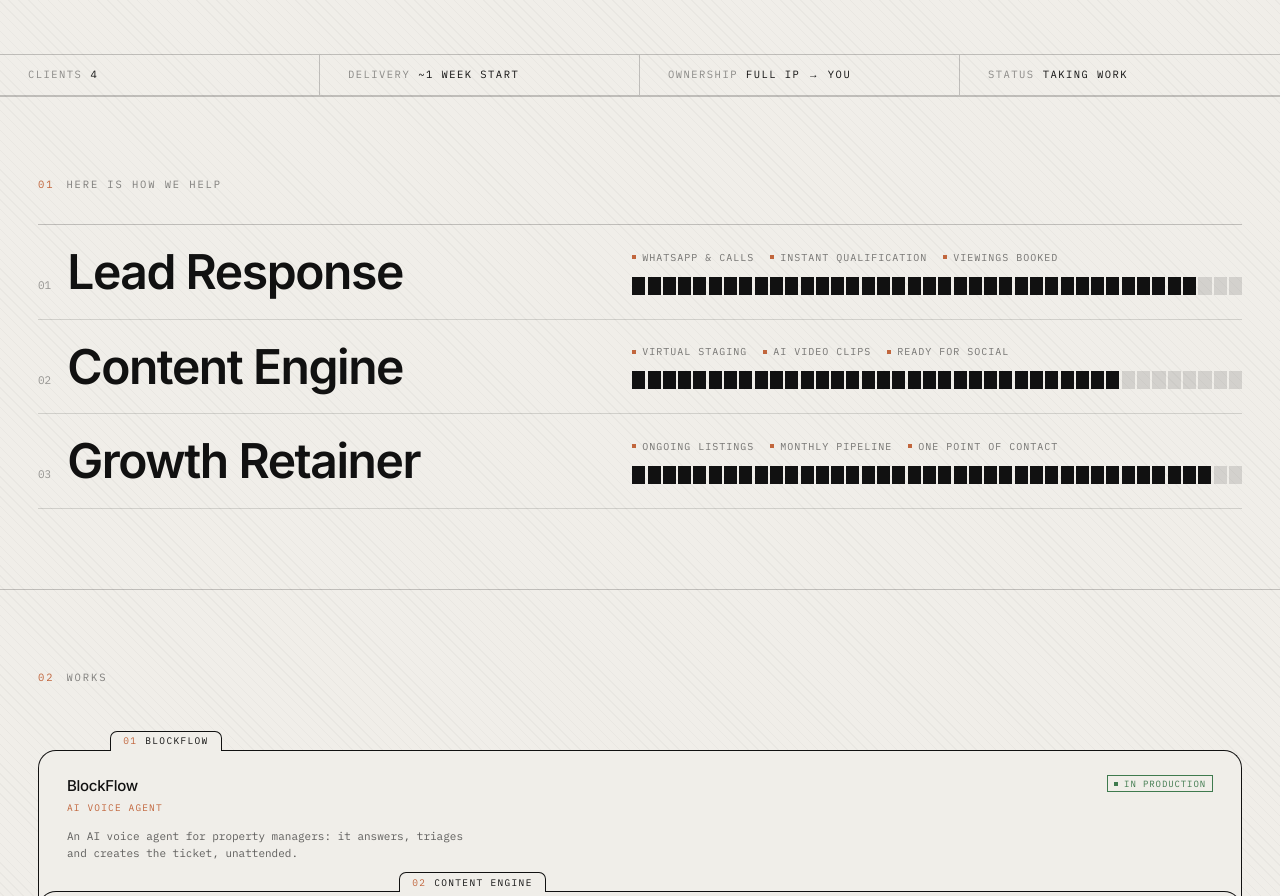
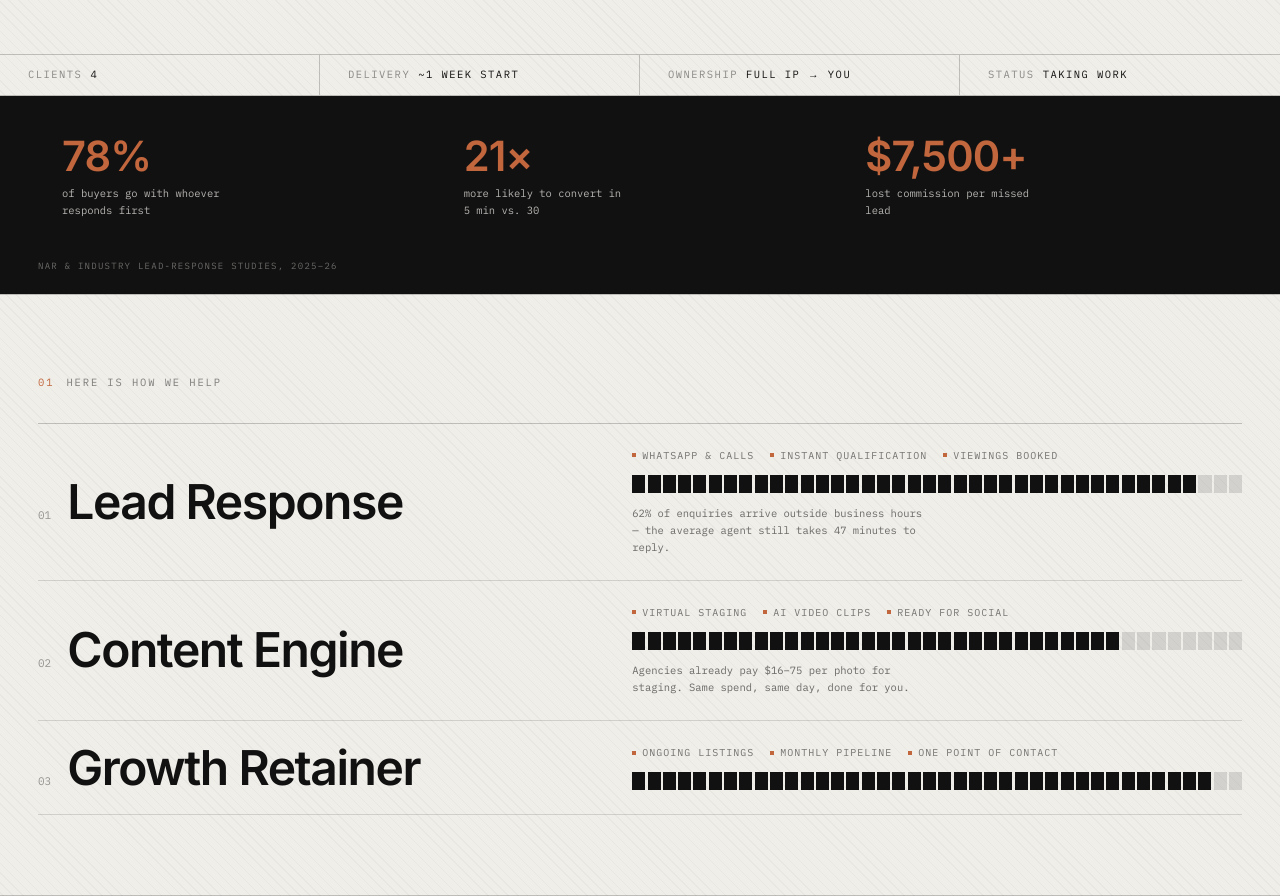
Before and after one commit to lopezsellesarnau-cmd/stackd, a Next.js app in the folder web/: page / in a window 1280 px wide. Shown: the part 458-1354 px from the top of the page. Built offline with nearby package versions, Linux system fonts and the light colour scheme.

Commit message:
Añade cifras reales (NAR + mercado de staging) al hero y a los servicios, para que el problema quede claro con datos, no solo con promesa

```diff
--- a/web/components/copy.ts
+++ b/web/components/copy.ts
@@ -12,11 +12,27 @@ export const COPY = {
       studio: '[ Studio ]',
       location: '[ Barcelona ]',
     },
+    stats: {
+      items: [
+        { v: '78%', l: 'of buyers go with whoever responds first' },
+        { v: '21×', l: 'more likely to convert in 5 min vs. 30' },
+        { v: '$7,500+', l: 'lost commission per missed lead' },
+      ],
+      source: 'NAR & industry lead-response studies, 2025–26',
+    },
     services: {
       eyebrow: 'Here is how we help',
       items: [
-        { t: 'Lead Response', tags: ['WhatsApp & calls', 'Instant qualification', 'Viewings booked'] },
-        { t: 'Content Engine', tags: ['Virtual staging', 'AI video clips', 'Ready for social'] },
+        {
+          t: 'Lead Response',
+          tags: ['WhatsApp & calls', 'Instant qualification', 'Viewings booked'],
+          stat: '62% of enquiries arrive outside business hours — the average agent still takes 47 minutes to reply.',
+        },
+        {
+          t: 'Content Engine',
+          tags: ['Virtual staging', 'AI video clips', 'Ready for social'],
+          stat: "Agencies already pay $16–75 per photo for staging. Same spend, same day, done for you.",
+        },
         { t: 'Growth Retainer', tags: ['Ongoing listings', 'Monthly pipeline', 'One point of contact'] },
       ],
     },
@@ -92,11 +108,27 @@ export const COPY = {
       studio: '[ Estudio ]',
       location: '[ Barcelona ]',
     },
+    stats: {
+      items: [
+        { v: '78%', l: 'de compradores va con quien responde primero' },
+        { v: '21×', l: 'más probable cerrar en 5 min vs. 30' },
+        { v: '7.500 €+', l: 'de comisión perdida por cada lead sin responder' },
+      ],
+      source: 'NAR y estudios de sector sobre tiempo de respuesta, 2025–26',
+    },
     services: {
       eyebrow: 'Así ayudamos',
       items: [
-        { t: 'Lead Response', tags: ['WhatsApp y llamadas', 'Cualificación instantánea', 'Visitas agendadas'] },
-        { t: 'Content Engine', tags: ['Staging virtual', 'Clips de vídeo IA', 'Listo para redes'] },
+        {
+          t: 'Lead Response',
+          tags: ['WhatsApp y llamadas', 'Cualificación instantánea', 'Visitas agendadas'],
+          stat: 'El 62% de las consultas llegan fuera de horario — la media de un agente sigue siendo 47 minutos para responder.',
+        },
+        {
+          t: 'Content Engine',
+          tags: ['Staging virtual', 'Clips de vídeo IA', 'Listo para redes'],
+          stat: 'Las agencias ya pagan 16–75€ por foto de staging. Mismo gasto, mismo día, sin que muevas un dedo.',
+        },
         { t: 'Growth Retainer', tags: ['Propiedades continuas', 'Pipeline mensual', 'Un único contacto'] },
       ],
     },
--- a/web/components/sections.tsx
+++ b/web/components/sections.tsx
@@ -197,7 +197,34 @@ export function Hero() {
           ['Status', en ? 'Taking work' : 'Con hueco'],
         ]}
       />
+
+      <StatStrip />
     </section>
+  )
+}
+
+/** Lo que le cuesta a una agencia NO hacer esto — cifras reales, no promesa. */
+function StatStrip() {
+  const { lang } = useLanguage()
+  const t = COPY[lang].stats
+  return (
+    <div className="border-b" style={{ borderColor: LINE, backgroundColor: INK }}>
+      <div className="mx-auto grid max-w-[1260px] grid-cols-1 gap-px px-5 py-8 sm:grid-cols-3 md:px-7">
+        {t.items.map((s) => (
+          <div key={s.l} className="px-2 py-2 sm:px-6">
+            <p className="font-display text-[clamp(1.8rem,3.4vw,2.6rem)] leading-none tracking-[-0.02em]" style={{ color: TERRA }}>
+              {s.v}
+            </p>
+            <p className="mt-2 max-w-[26ch] font-mono text-[10.5px] leading-relaxed text-[rgba(240,238,233,0.75)]">
+              {s.l}
+            </p>
+          </div>
+        ))}
+      </div>
+      <p className="mx-auto max-w-[1260px] px-5 pb-5 font-mono text-[9px] uppercase tracking-[0.14em] text-[rgba(240,238,233,0.4)] md:px-7">
+        {t.source}
+      </p>
+    </div>
   )
 }
 
@@ -243,6 +270,11 @@ export function Services() {
                 <div className="mt-3">
                   <TickBar pct={load[i]} delay={i * 120} />
                 </div>
+                {'stat' in it && it.stat && (
+                  <p className="mt-3 max-w-[46ch] font-mono text-[10.5px] leading-relaxed text-[rgba(17,17,17,0.6)]">
+                    {it.stat}
+                  </p>
+                )}
               </div>
             </div>
           ))}
```
